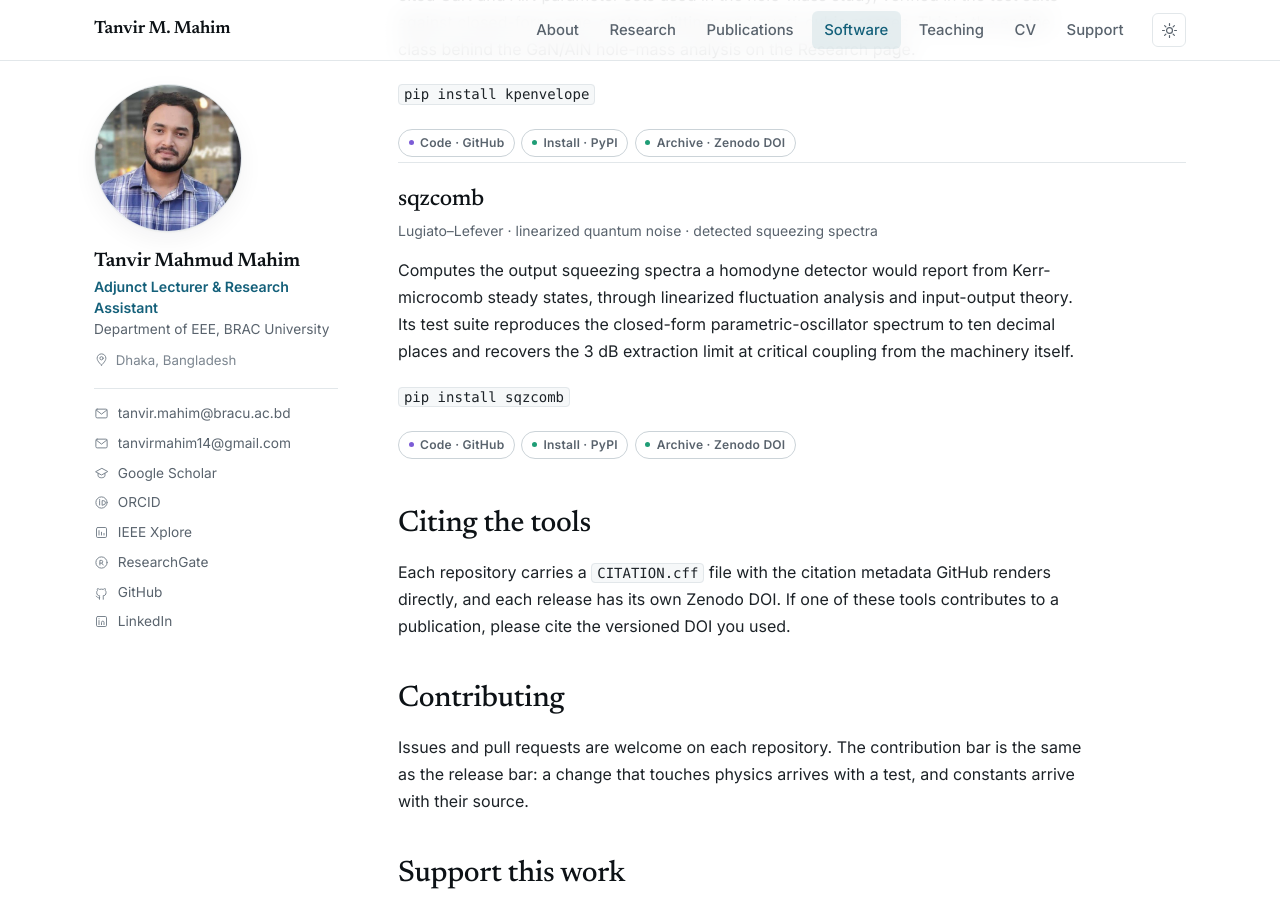
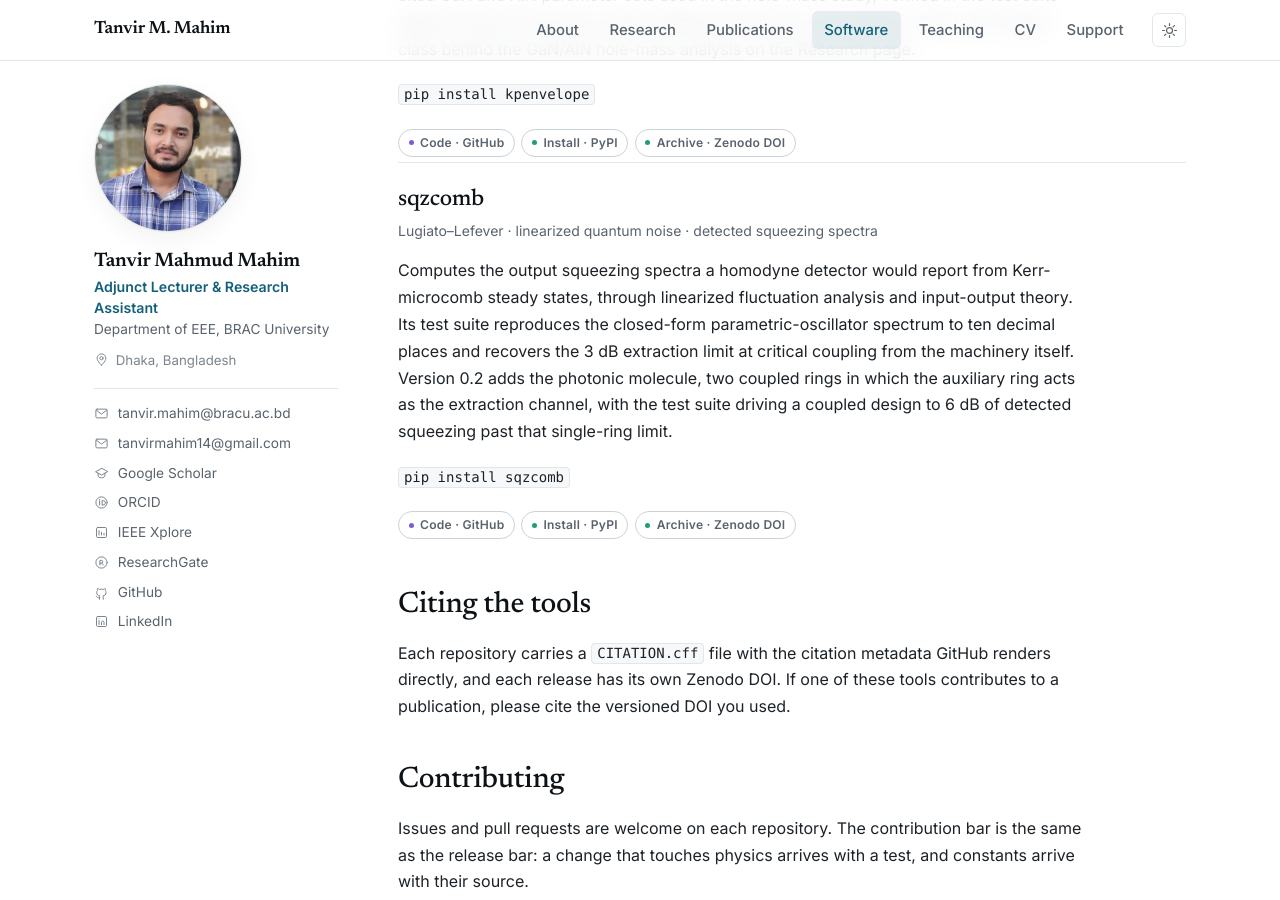
Before and after one commit to Tanvir-Mahmud-Mahim/Tanvir-Mahmud-Mahim.github.io, a Jekyll site: the page built from software.md, in a window 1280 px wide and 900 px high, scrolled down 912 px. Built offline with Jekyll 4.4.1, drawn with Linux system fonts in a browser that asks for light colours.

Commit message:
Update site

```diff
--- a/software.md
+++ b/software.md
@@ -35,7 +35,7 @@ Three general-purpose tools distilled from the <a href="{{ '/research/' | relati
 <section class="project">
   <h3>sqzcomb</h3>
   <p class="project-meta">Lugiato–Lefever · linearized quantum noise · detected squeezing spectra</p>
-  <p>Computes the output squeezing spectra a homodyne detector would report from Kerr-microcomb steady states, through linearized fluctuation analysis and input-output theory. Its test suite reproduces the closed-form parametric-oscillator spectrum to ten decimal places and recovers the 3 dB extraction limit at critical coupling from the machinery itself.</p>
+  <p>Computes the output squeezing spectra a homodyne detector would report from Kerr-microcomb steady states, through linearized fluctuation analysis and input-output theory. Its test suite reproduces the closed-form parametric-oscillator spectrum to ten decimal places and recovers the 3 dB extraction limit at critical coupling from the machinery itself. Version 0.2 adds the photonic molecule, two coupled rings in which the auxiliary ring acts as the extraction channel, with the test suite driving a coupled design to 6 dB of detected squeezing past that single-ring limit.</p>
   <p><code>pip install sqzcomb</code></p>
   <ul class="pub-actions">
     <li><a class="chip chip-code" href="https://github.com/TaN-MM-Org/sqzcomb" rel="noopener">Code · GitHub</a></li>
```
